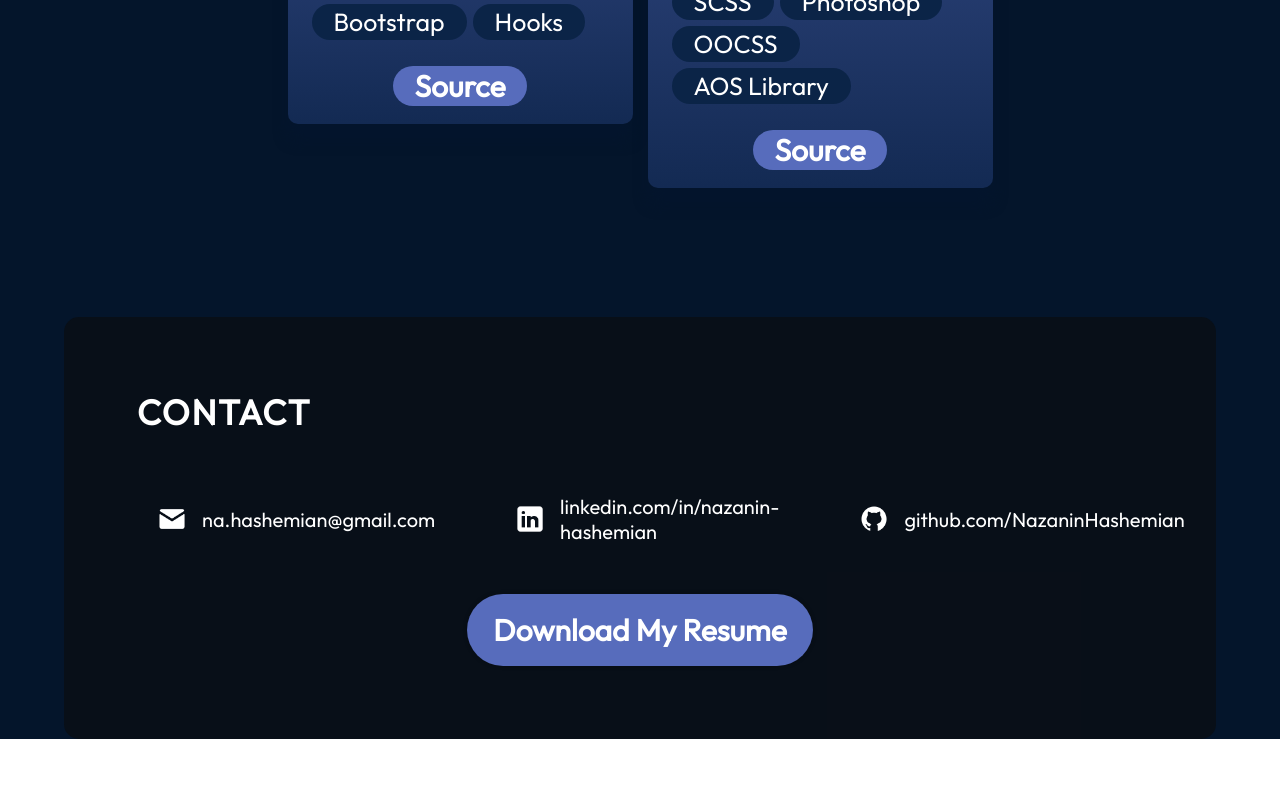
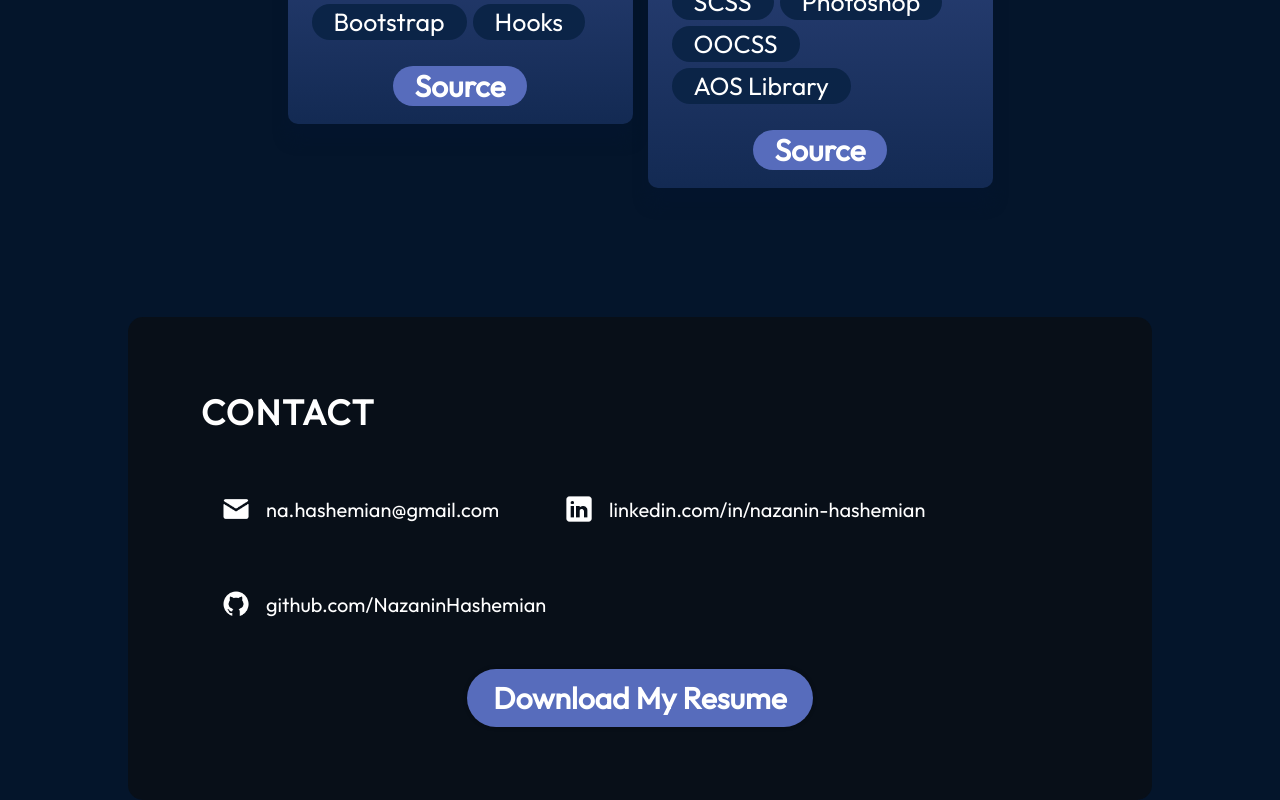
Before and after one commit to NazaninHashemian/portfolio, a React (Vite) app: page / in a window 1280 px wide. Shown: the part 4869-5669 px from the top of the page. Before the commit the page ends 5608 px from the top, so only its background shows below. Built offline with nearby package versions, Linux system fonts and the light colour scheme.

Commit message:
Fix layout issue in contact section

```diff
--- a/src/components/Contact/Contact.module.css
+++ b/src/components/Contact/Contact.module.css
@@ -10,13 +10,6 @@
   margin-left: 10%;
   margin-right: 10%;
 }
-
-/* .message {
-  font-size: 22px;
-  color: var(--color-text);
-  text-align: center;
-  margin-bottom: 20px;
-} */
 
 .title {
   color: var(--color-text);
@@ -37,8 +30,9 @@
 
 .links {
   display: flex;
-  flex-direction: column;
+  flex-direction: row; /* row by default (large screens) */
   gap: 25px;
+  flex-wrap: wrap;
   flex: 1;
 }
 
@@ -86,8 +80,8 @@
   color: var(--color-text);
   border-radius: 100px;
   font-size: 30px;
-  font-weight:600;
-  padding: 17px 26px;
+  font-weight: 600;
+  padding: 10px 26px;
   box-shadow: 0 0 4px 0 rgba(0, 0, 0, 0.25);
 }
 
@@ -95,20 +89,12 @@
   background-color: #2f4eb2;
 }
 
-/* Medium screens and down */
-@media screen and (max-width: 940px) {
-  .container {
-    background-color: transparent;
-  }
-
-}
-
-
+/* Small screens - Stack links in column */
 @media screen and (max-width: 830px) {
   .container {
-    background-color: transparent;
     padding-left: 0;
     padding-right: 0;
+    background-color: transparent;
   }
 
   .content {
@@ -117,27 +103,21 @@
     text-align: center;
   }
 
-  /* .message, */
   .links {
-    max-width: 100%;
-    text-align: center;
+    flex-direction: column;
+    align-items: center;
   }
 
   .linkItem {
+    flex-direction: column;
     justify-content: center;
-    flex-direction: column;
   }
 
   .linkItem a {
     font-size: 18px;
   }
-
-  /* .message {
-    font-size: 20px;
-  } */
 }
 
-/* Small screens */
 @media screen and (max-width: 500px) {
   .container {
     margin-left: 5%;
@@ -149,53 +129,3 @@
     padding: 10px 18px;
   }
 }
-
-/* Large screens: display links in a row */
-@media screen and (min-width: 1200px) {
-  .container {
-    margin-left: 5%;
-    margin-right: 5%;
-  }
-
-  .content {
-    flex-direction: row;
-    justify-content: space-between;
-  }
-
-  .links {
-    display: flex;
-    flex-direction: row;
-    gap: 40px;
-    flex: 1;
-  }
-
-  .linkItem {
-    flex-direction: row;
-    justify-content: flex-start;
-  }
-
-  .linkItem a {
-    font-size: 20px;
-  }
-}
-
-/* For screens between 756px and 1155px */
-@media screen and (min-width: 756px) and (max-width: 1155px) {
-  .links {
-    display: grid;
-    grid-template-columns: 1fr 1fr;
-    gap: 25px;
-  }
-
-  .linkItem {
-    flex-direction: row;
-  }
-}
-
-/* Resume button centered on screens ≤1389px */
-@media screen and (max-width: 1389px) {
-  .resumeContainer {
-    justify-content: center;
-    margin-top: 30px;
-  }
-}
```
